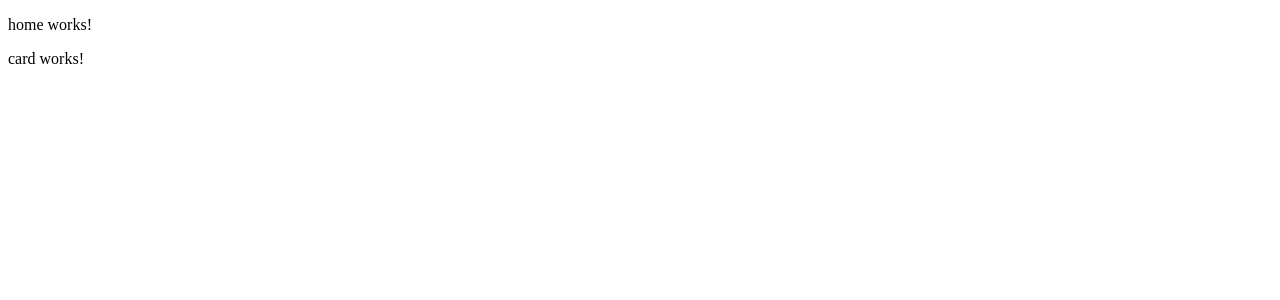
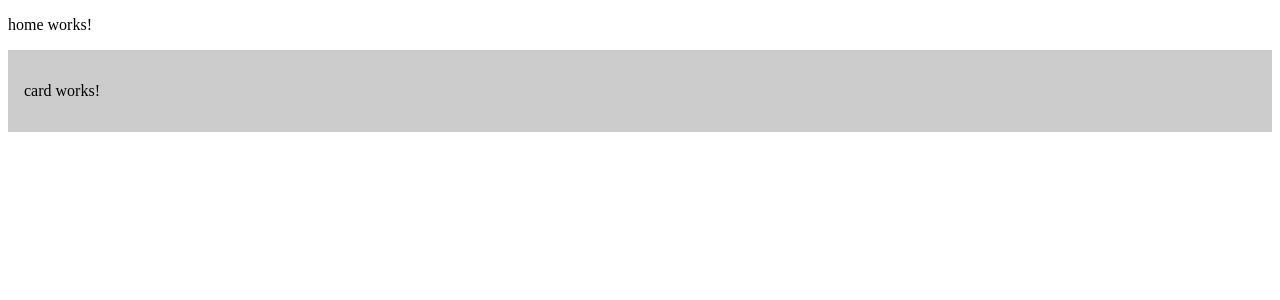
Before and after one commit to Bonei/angular-template-project, an Angular app: page / in a window 1280 px wide. Shown: the top 300 px of the page. Built offline with nearby package versions, Linux system fonts and the light colour scheme.

Commit message:
feat: 21-Funcionamento do SASS e estilos globais

```diff
--- a/src/app/components/card/card.component.html
+++ b/src/app/components/card/card.component.html
@@ -1 +1,3 @@
-<p>card works!</p>
+<div class="card">
+    <p>card works!</p>
+</div>
--- a/src/app/components/card/card.component.scss
+++ b/src/app/components/card/card.component.scss
@@ -0,0 +1,4 @@
+.card {
+    padding: 1rem;
+    background: #ccc;
+}
```
